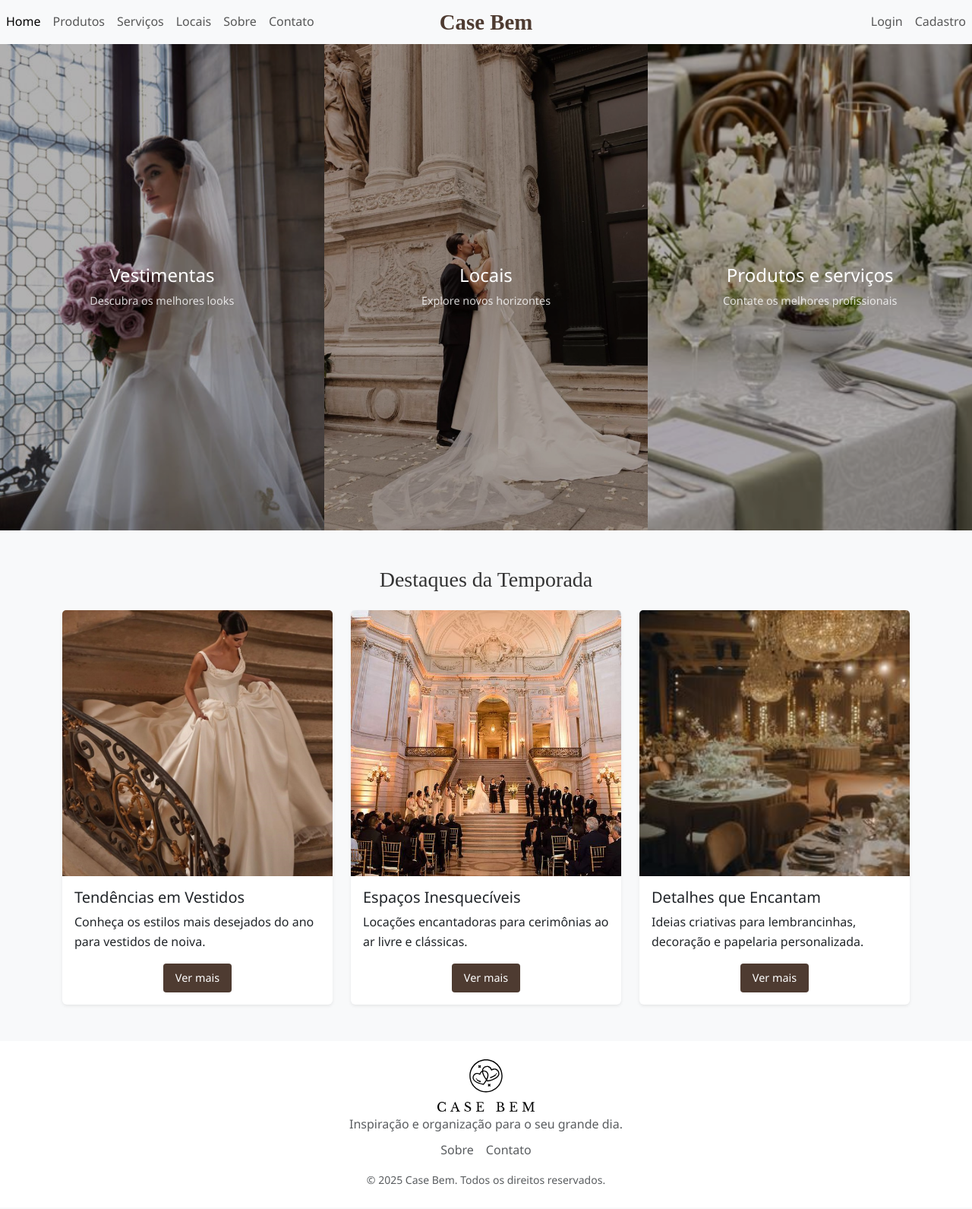
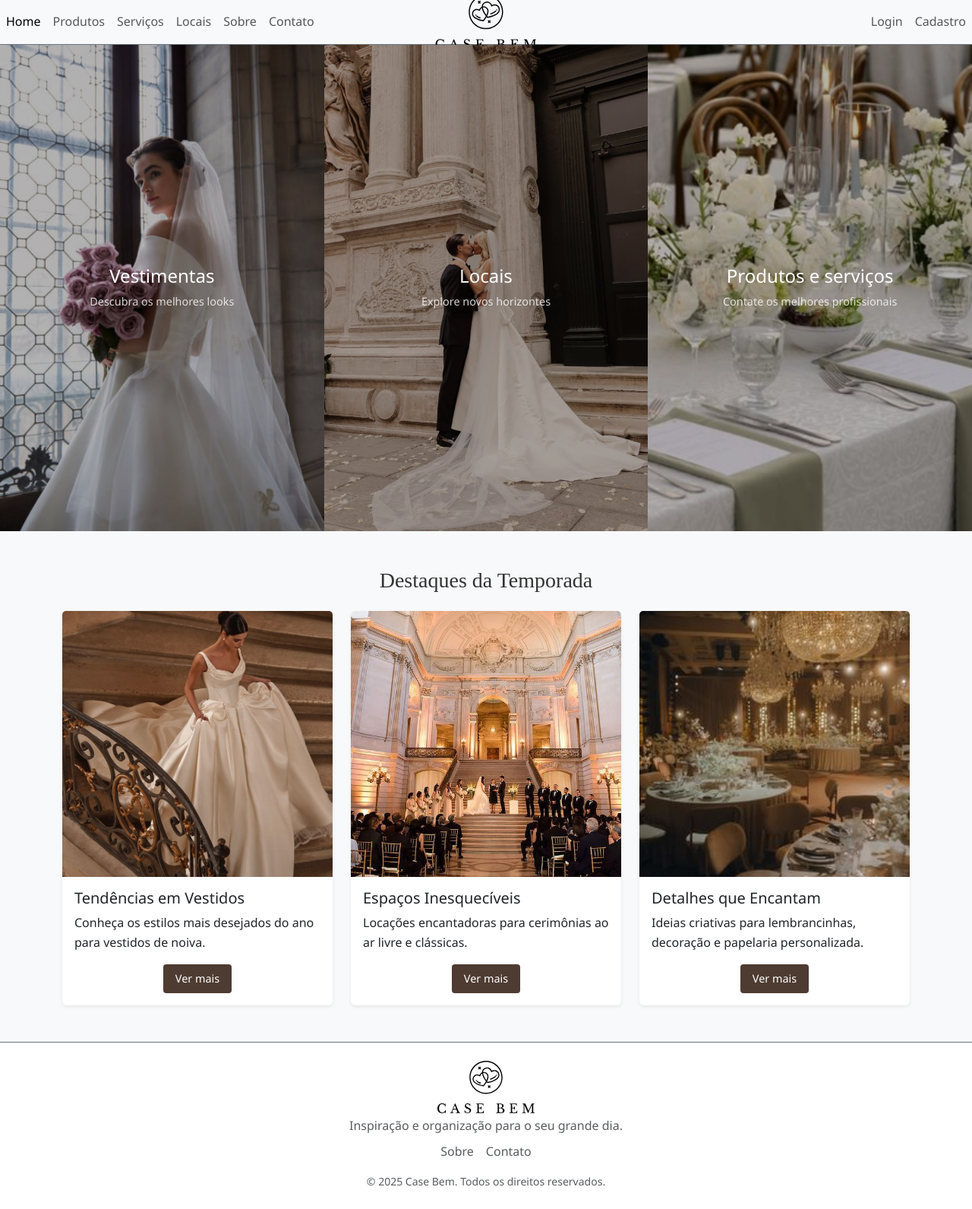
Before and after one commit to RebekaSerafim/CaseBem, a FastAPI app: page / in a window 1280 px wide. Shown: the whole page at 76% size. Before the commit the page ends 1559 px from the top, so only its background shows below. Run offline with FastAPI, Linux system fonts and the light colour scheme; some libraries are stand-ins or nearby versions.

Commit message:
Improve header branding and visual styling
- Replace text logo with SVG image in navbar brand (72px height)
- Add clickable link to logo redirecting to site root
- Add darker borders and subtle shadows to header and footer
- Enhanced visual separation using Bootstrap border-secondary and shadow-sm classes

🤖 Generated with [Claude Code](https://claude.ai/code)

Co-Authored-By: Claude <noreply@anthropic.com>

```diff
--- a/templates/publico/base.html
+++ b/templates/publico/base.html
@@ -10,9 +10,11 @@
 </head>
 
 <body class="d-flex flex-column min-vh-100">
-    <nav class="navbar navbar-expand-lg bg-body-tertiary">
+    <nav class="navbar navbar-expand-lg bg-body-tertiary border-bottom border-secondary shadow-sm">
         <div class="container-fluid">
-            <a class="navbar-brand" href="#">Case Bem</a>
+            <a class="navbar-brand" href="/">
+                <img src="/static/img/logo_preto.svg" alt="Case Bem" height="72">
+            </a>
             <button class="navbar-toggler" type="button" data-bs-toggle="collapse" data-bs-target="#navbarNav"
                 aria-controls="navbarNav" aria-expanded="false" aria-label="Toggle navigation">
                 <span class="navbar-toggler-icon"></span>
@@ -53,7 +55,7 @@
         {% block conteudo %}
         {% endblock %}
     </main>
-    <footer class="mt-auto text-center text-muted py-4 bg-white">
+    <footer class="mt-auto text-center text-muted py-4 bg-white border-top border-secondary shadow-sm">
         <div class="container">
             <p class="mb-1">
                 <img src="/static/img/logo_preto.svg" alt="Logotipo Case Bem" width="128">
```
